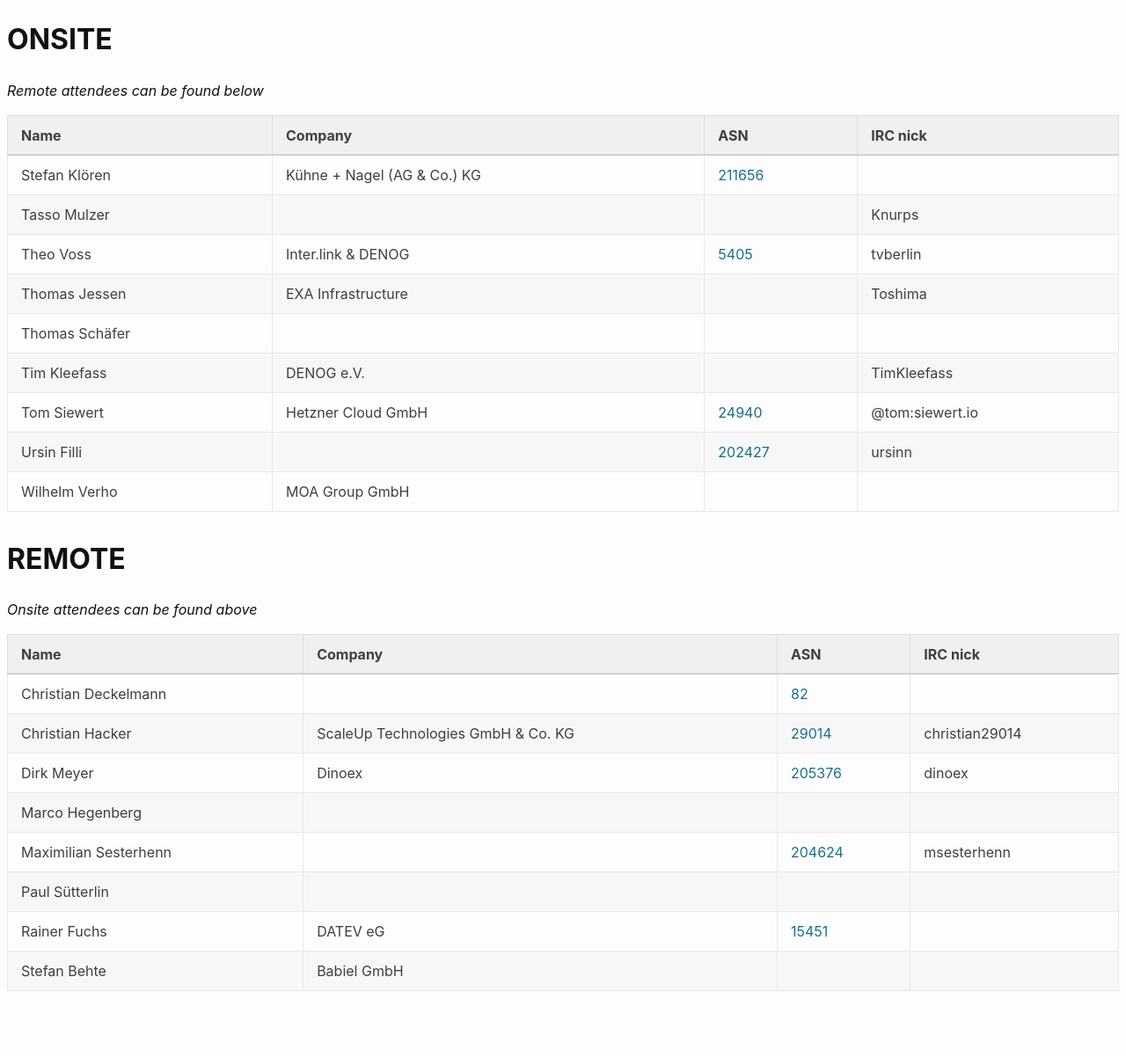
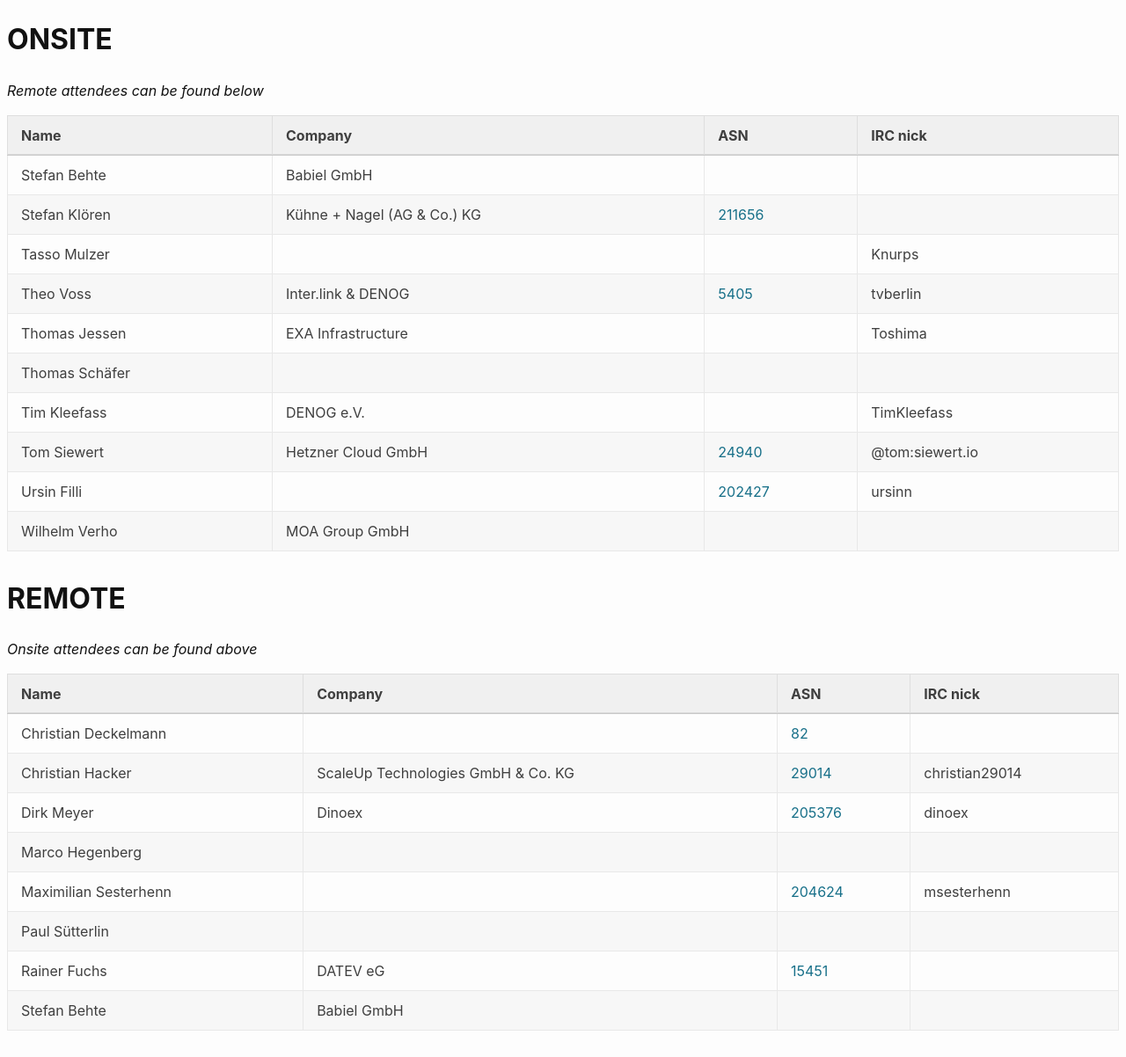
Before and after one commit to denog/pretix-attendeelist, a Jekyll site: the page built from denog16/index.markdown, in a window 1280 px wide and 1202 px high. Shown: the whole window at 88% size. Built offline with Jekyll 4.4.1, drawn with Linux system fonts in a browser that asks for light colours.

Commit message:
Latest data: Sat Jul 20 08:48:01 UTC 2024

```diff
--- a/_data/attendees_denog16_onsite.json
+++ b/_data/attendees_denog16_onsite.json
@@ -1,4 +1,10 @@
 [
+  {
+    "name": "Stefan Behte",
+    "company": "Babiel GmbH",
+    "irc": null,
+    "asn": null
+  },
   {
     "name": "Stefan Klören",
     "company": "Kühne + Nagel (AG & Co.) KG",
```
